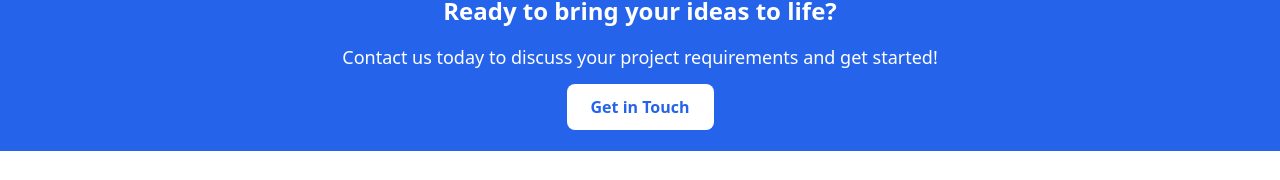
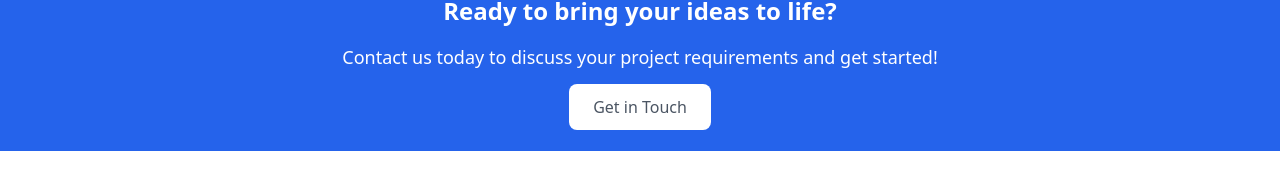
Before and after one commit to nirajmohate/Niraj-s-Portfolio, a React (Vite) app: page /Services in a window 1280 px wide. Shown: the part 769-949 px from the top of the page. Built offline with nearby package versions, Linux system fonts and the light colour scheme.

Commit message:
chnage in services page

```diff
--- a/src/components/Services.jsx
+++ b/src/components/Services.jsx
@@ -1,4 +1,5 @@
 import React from "react";
+import { Link } from "react-router-dom";
 
 const Services = () => {
   return (
@@ -118,10 +119,16 @@
             started!
           </p>
           <a
-            href="/contact"
+            href=""
             className="bg-white text-blue-600 font-bold px-6 py-3 rounded-lg hover:bg-gray-100 transition-colors"
           >
-            Get in Touch
+            {" "}
+            <Link
+              to="/Contact"
+              className="text-gray-600 hover:text-blue-600 font-medium"
+            >
+              Get in Touch
+            </Link>{" "}
           </a>
         </div>
       </section>
```
